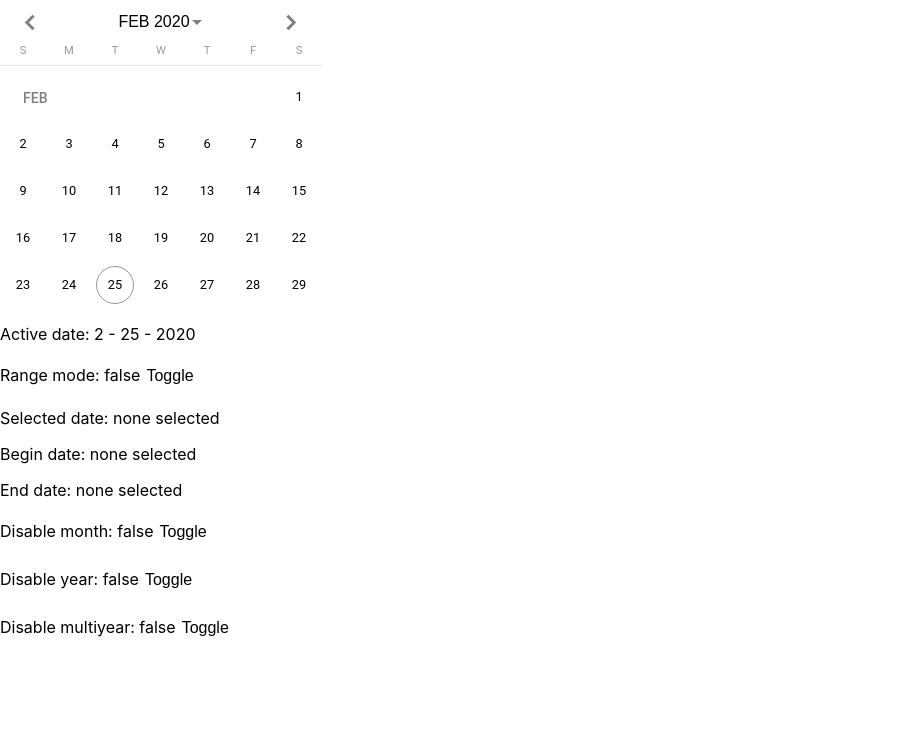
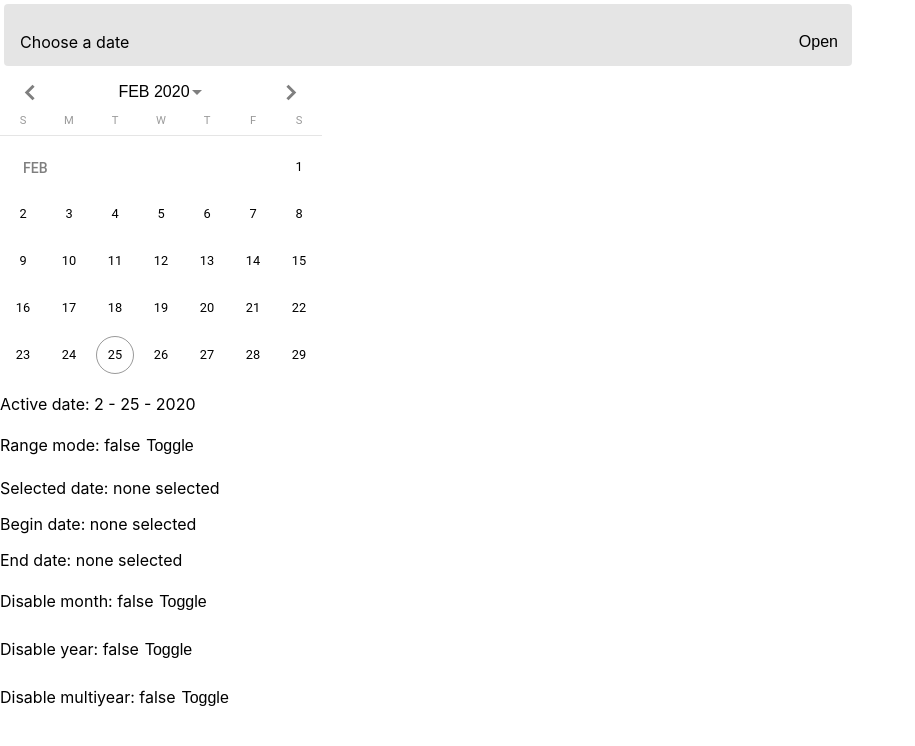
Before and after one commit to kelbert2/Datepicker, a React (Create React App) app: page / in a window 1280 px wide. Shown: the top 746 px of the page, without its empty margins (0-915 px from the left). Built offline with nearby package versions, Linux system fonts and the light colour scheme.

Commit message:
Styled input box

```diff
--- a/src/App.css
+++ b/src/App.css
@@ -278,3 +278,53 @@ div.header {
   /* margin: 2.5% calc(33% / 7 - 2.5em); */
   margin: inherit;
 }
+
+.field {
+  display: inline-block;
+  width: 65%;
+  position: relative;
+  padding: 1.25em .5em .5em;
+
+  line-height: 1.5em;
+  border-radius: .25em;
+  margin: .25em;
+
+  background: var(--neutral-light);
+  box-shadow: 0px 4px 20px 0px transparent;
+}
+
+.field input {
+  width: calc(100% - .5em);
+  text-align: left;
+  padding: .5em .25em;
+
+  font-size: 1em;
+  line-height: 1em;
+
+  background: transparent;
+  border: none;
+}
+
+.field label {
+  position: absolute;
+  left: 1em;
+  bottom: .75em;
+  z-index: -1;
+
+  transition: all .3s;
+}
+
+.field:focus label,
+.field:active label,
+.field:focus-within label,
+.field input.filled+label {
+  bottom: 2.75em;
+  font-size: .75em;
+  font-weight: bold;
+}
+
+.field button {
+  position: absolute;
+  right: .5em;
+  bottom: .5em;
+}
--- a/src/App.tsx
+++ b/src/App.tsx
@@ -2,12 +2,12 @@ import React from 'react';
 import './App.css';
 import { DatepickerContextProvider } from './DatepickerContext';
 import TestDisplay from './TestDisplay';
-import Calendar from './Calendar';
+import Datepicker from './Datepicker';
 
 function App() {
     return (
         <DatepickerContextProvider>
-            <Calendar></Calendar>
+            <Datepicker></Datepicker>
             <TestDisplay></TestDisplay>
         </DatepickerContextProvider>
 
--- a/src/CalendarUtils.ts
+++ b/src/CalendarUtils.ts
@@ -295,3 +295,38 @@ const euclideanModulo = (a: number, b: number) => {
 export const formatDateDisplay = (date: Date) => {
     return (getMonth(date) + 1) + ' - ' + getDay(date) + ' - ' + getYear(date);
 }
+/** Parse Date from string, assuming Month-Day-Year format, then Day-Month-Year, then Year-Month-Day */
+export const parseStringAsDate = (input: string) => {
+    var parts = input.split(/[-. \/]/);
+    let month = null as number | null;
+    let day = null as number | null;
+    let year = null as number | null;
+    if (parts[0] && parseInt(parts[0]) > 0) {
+        const first = parseInt(parts[0]);
+        if (first < 13) {
+            month = first - 1;
+        } else if (first < 32) {
+            day = first;
+        } else {
+            year = first;
+        }
+    }
+    if (parts[1] && parseInt(parts[1]) > 0) {
+        const second = parseInt(parts[1]);
+        if (month == null && second < 13) {
+            month = second - 1;
+        } else if (day == null && second < 32) {
+            day = second;
+        }
+    }
+    if (parts[2]) {
+        const third = parseInt(parts[2]);
+        if (year == null) {
+            year = third;
+        } else if (day == null && third < 32) {
+            day = third;
+        }
+    }
+    const date = new Date();
+    return new Date(year ? year : getYear(date), month ? month : getMonth(date), day ? day : getDay(date));
+}
--- /dev/null
+++ b/src/Datepicker.tsx
@@ -0,0 +1,109 @@
+import React, { useContext, useState, ChangeEvent } from 'react';
+import DatepickerContext from './DatepickerContext';
+import Calendar from './Calendar';
+import { formatDateDisplay } from './CalendarUtils';
+
+
+function Datepicker() {
+    const {
+        selectedDate,
+        todayDate,
+        activeDate,
+
+        onDateChange,
+        onDateInput,
+        onYearSelected,
+        onMonthSelected,
+        onDaySelected,
+
+        startAt,
+        startView,
+
+        minDate,
+        maxDate,
+        dateFilter,
+
+        rangeMode,
+        beginDate,
+        endDate,
+
+        disableMonth,
+        disableYear,
+        disableMultiyear,
+
+        disable,
+        disablePopup,
+        disableInput,
+        popupLarge,
+
+        singleInputLabel,
+        beginInputLabel,
+        endInputLabel,
+
+        parseStringToDate,
+        displayDateAsString,
+
+        dispatch
+    } = useContext(DatepickerContext);
+
+    const [_open, _setOpen] = useState(false);
+
+    const [_beginInputFilled, _setBeginInputFilled] = useState(false);
+    const [_endInputFilled, _setEndInputFilled] = useState(false);
+
+    const _handleBeginInputChange = (event: ChangeEvent<HTMLInputElement>) => {
+        const inputValue = parseStringToDate(event.target.value);
+        if (event.target.value.length > 0) {
+            _setBeginInputFilled(true);
+        } else {
+            _setBeginInputFilled(false);
+        }
+        console.log(formatDateDisplay(inputValue));
+    }
+    const _handleEndInputChange = (event: ChangeEvent<HTMLInputElement>) => {
+        const inputValue = parseStringToDate(event.target.value);
+        console.log(formatDateDisplay(inputValue));
+    }
+
+    const _formatDate = (date: Date) => {
+        return formatDateDisplay(date);
+    }
+
+    const _setInputClass = (filled: boolean) => {
+        return filled ? 'filled' : '';
+    }
+    const _renderEndInput = () => {
+        return (
+            <label>
+                {endInputLabel}
+                <input />
+            </label>
+        );
+    }
+
+    return (
+        <div>
+            <div
+                onClick={() => { if (!(disable || disablePopup)) { _setOpen(c => !c) } }}
+                className="field"
+            >
+                <input type="text"
+                    disabled={disable || disableInput}
+                    onChange={(e) => _handleBeginInputChange(e)}
+
+                    value={(rangeMode && beginDate) ? displayDateAsString(beginDate) : selectedDate ? displayDateAsString(selectedDate) : undefined}
+                    className={_setInputClass(_beginInputFilled)}
+                />
+                <label>
+                    {rangeMode ? beginInputLabel : singleInputLabel}
+                </label>
+                {rangeMode ? ' - ' : ''}
+                {!rangeMode ? '' : _renderEndInput()}
+                <button>Open</button>
+            </div>
+            <Calendar></Calendar>
+        </div>
+    );
+}
+
+export default Datepicker;
--- a/src/DatepickerContext.tsx
+++ b/src/DatepickerContext.tsx
@@ -1,5 +1,5 @@
 import React from 'react';
-import { VIEW, getMonthNames, getMonth, YEARS_PER_PAGE, getYear } from './CalendarUtils';
+import { VIEW, getMonthNames, getMonth, YEARS_PER_PAGE, getYear, formatDateDisplay, parseStringAsDate } from './CalendarUtils';
 
 // Based on: https://github.com/SaturnTeam/saturn-datepicker/tree/master/saturn-datepicker/src/datepicker
 // All IDatepickerContext values will be public and updateable outside except for dispatch
@@ -69,7 +69,14 @@ interface IDatepickerContext {
     switchToYearViewLabel: string,
     switchToMultiyearViewLabel: string,
 
-    dispatch: React.Dispatch<Action>
+    singleInputLabel: string,
+    beginInputLabel: string,
+    endInputLabel: string,
+
+    parseStringToDate: (input: string) => Date,
+    displayDateAsString: (date: Date) => string,
+
+    dispatch: React.Dispatch<Action>,
 }
 
 const datepickerContextDefaultValue = {
@@ -134,6 +141,13 @@ const datepickerContextDefaultValue = {
     switchToMonthViewLabel: 'Switch to month view',
     switchToYearViewLabel: 'Switch to year view',
     switchToMultiyearViewLabel: 'Switch to multi-year view',
+
+    singleInputLabel: "Choose a date",
+    beginInputLabel: "Select a starting date",
+    endInputLabel: "end Date",
+
+    parseStringToDate: (input: string) => parseStringAsDate(input),
+    displayDateAsString: (date: Date) => formatDateDisplay(date),
 } as IDatepickerContext;
 const DatepickerContext = React.createContext(datepickerContextDefaultValue);
 // export default React.createContext(datepickerContextDefaultValue);
--- a/src/TestDisplay.tsx
+++ b/src/TestDisplay.tsx
@@ -1,6 +1,6 @@
 import React, { useContext } from "react";
 import DatepickerContext from "./DatepickerContext";
-import { getYear, formatDateDisplay } from "./CalendarUtils";
+import { formatDateDisplay } from "./CalendarUtils";
 
 function TestDisplay() {
     const {
```
